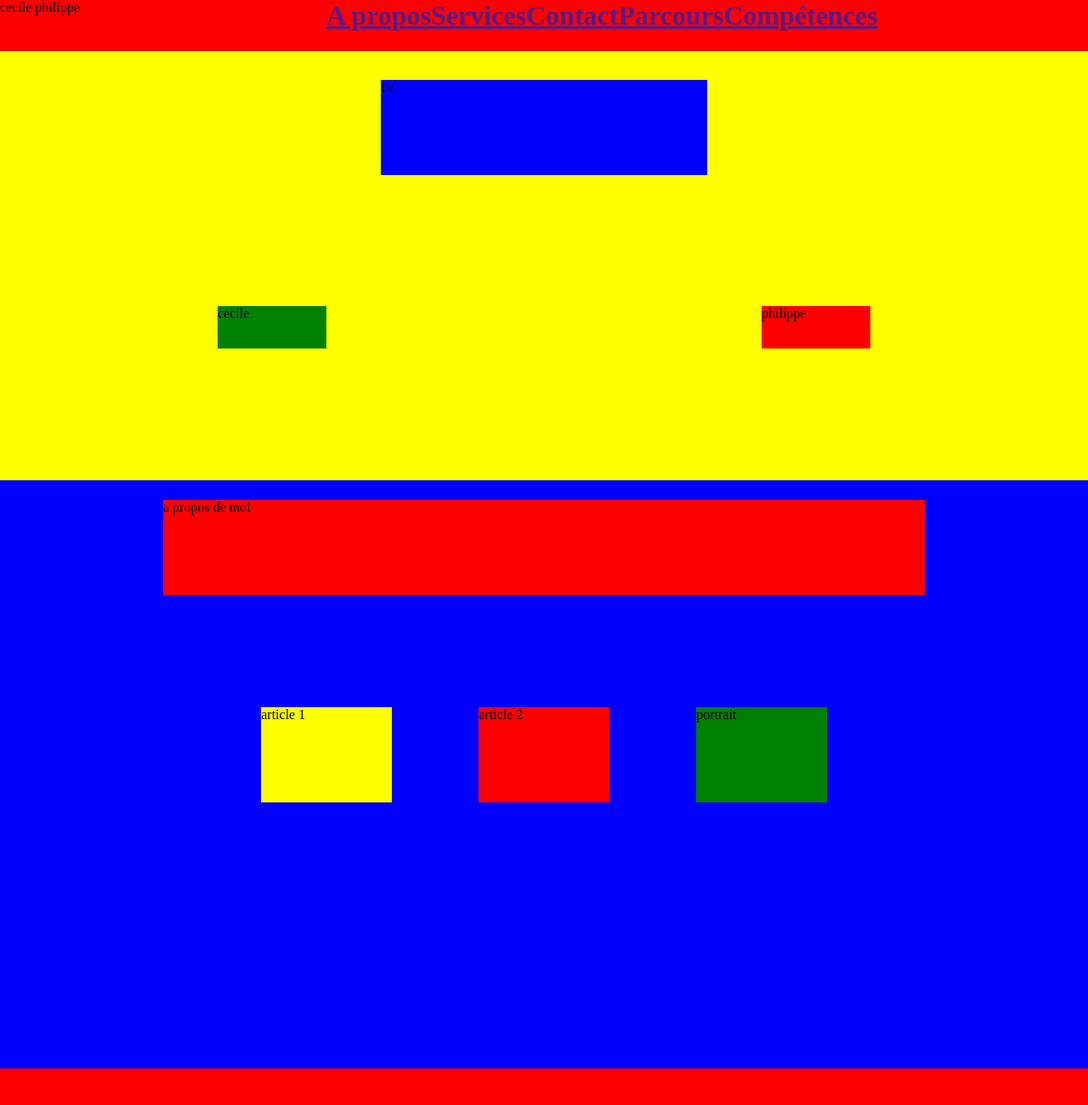
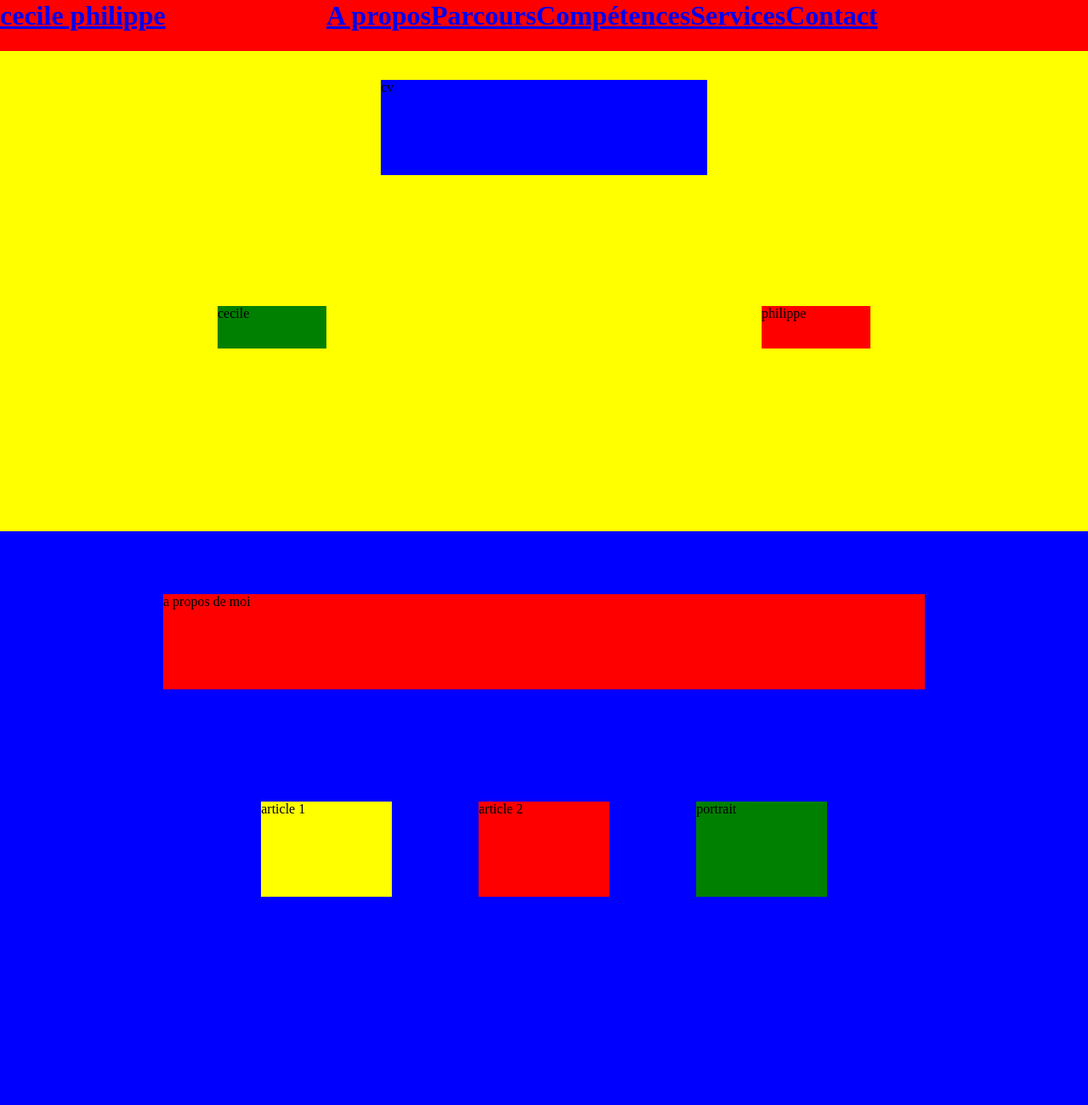
Before and after one commit to Cphil31/test_bootstrap, a plain HTML site: page index.html in a window 1280 px wide. Shown: the top 1300 px of the page at 85% size. Drawn offline with Linux system fonts and the light colour scheme.

Commit message:
mise en page

```diff
--- a/index.html
+++ b/index.html
@@ -10,14 +10,15 @@
 <body>
   <header>
         <div class="nom_header">
-        <p>cecile philippe</p>
+        <h1><a href="index.html">cecile philippe</a></h1>
+
         </div>
         <div class="menu">
-        <h1><a href="">A propos</a></h1>
-        <h1><a href="">Services</a></h1>
-        <h1><a href="">Contact</a></h1>
-        <h1><a href="">Parcours</a></h1>
-        <h1><a href="">Compétences</a></h1>
+        <h1><a href="#seconde">A propos</a></h1>
+        <h1><a href="#parcours">Parcours</a></h1>
+        <h1><a href="#competences">Compétences</a></h1>
+        <h1><a href="#services">Services</a></h1>
+        <h1><a href="#contact">Contact</a></h1>
 
 
         </div>
@@ -25,7 +26,7 @@
 
   <div class="container">
     <!-- page premiere -->
-              <div class="premiere">
+              <div id="premiere">
                 premiere
                   <div class="cv">cv</div>
                 <div class="nom_flex">
@@ -37,7 +38,7 @@
               </div>
               <!-- page premiere -->
               <!-- a propos -->
-              <div class="seconde">
+              <div id="seconde">
                   <div class="titre_a_propos_de_moi">
                     a propos de moi
                   </div>
@@ -56,7 +57,7 @@
               </div>
               <!-- a propos -->
               <!-- parcours -->
-              <div class="parcours">
+              <div id="parcours">
                 <div class="titre_parcours">
                   <h1>parcours</h1>
                 </div>
@@ -69,7 +70,7 @@
               </div><!-- parcours -->
 
           <!-- competences -->
-          <div class="competences">
+          <div id="competences">
             <div class="titre_competences">
               <h1> competences</h1>
             </div>
@@ -80,7 +81,7 @@
           <!-- competences -->
 
           <!-- projets -->
-          <div class="services">
+          <div id="services">
                 <div class="titres_services">
                 <h1>Services</h1>
                 </div>
@@ -93,7 +94,7 @@
           <!-- contacts -->
 
             <!-- div.titre_contact  -->
-            <div class="contact">
+            <div id="contact">
               Contact
               <div class="titre_contact">
                 <h1>Contact</h1>
--- a/scss/_competences.scss
+++ b/scss/_competences.scss
@@ -1,5 +1,5 @@
 //main:app.scss
-.competences{
+#competences{
   @include page ;
 }
 .titre_competences{
--- a/scss/_contact.scss
+++ b/scss/_contact.scss
@@ -1,5 +1,5 @@
 //main:app.scss
-.contact{
+#contact{
   @include page;
   background-color: yellow;
 }
--- a/scss/_parcours.scss
+++ b/scss/_parcours.scss
@@ -1,5 +1,5 @@
 //main:app.scss
-.parcours{
+#parcours{
 @include page;
 background-color: red;
 }
--- a/scss/_premiere.scss
+++ b/scss/_premiere.scss
@@ -1,7 +1,7 @@
 //main:app.scss
-.premiere{
+#premiere{
   width: 100%;
-  height: 565px;
+  height: 625px;
   background-color: yellow;
   margin-left: auto;
   position: relative;
--- a/scss/_seconde.scss
+++ b/scss/_seconde.scss
@@ -1,6 +1,7 @@
 //main:app.scss
-.seconde{
+#seconde{
 @include page;
+margin-top: -16px;
 }
 .titre_a_propos_de_moi{
   @include titre_chapitre;
--- a/scss/_services.scss
+++ b/scss/_services.scss
@@ -1,5 +1,5 @@
 //main:app.scss
-.services{
+#services{
 @include page;
 background-color: black;
 color: white;
```
Also changed, not shown: css/app.css, 1 other file.
